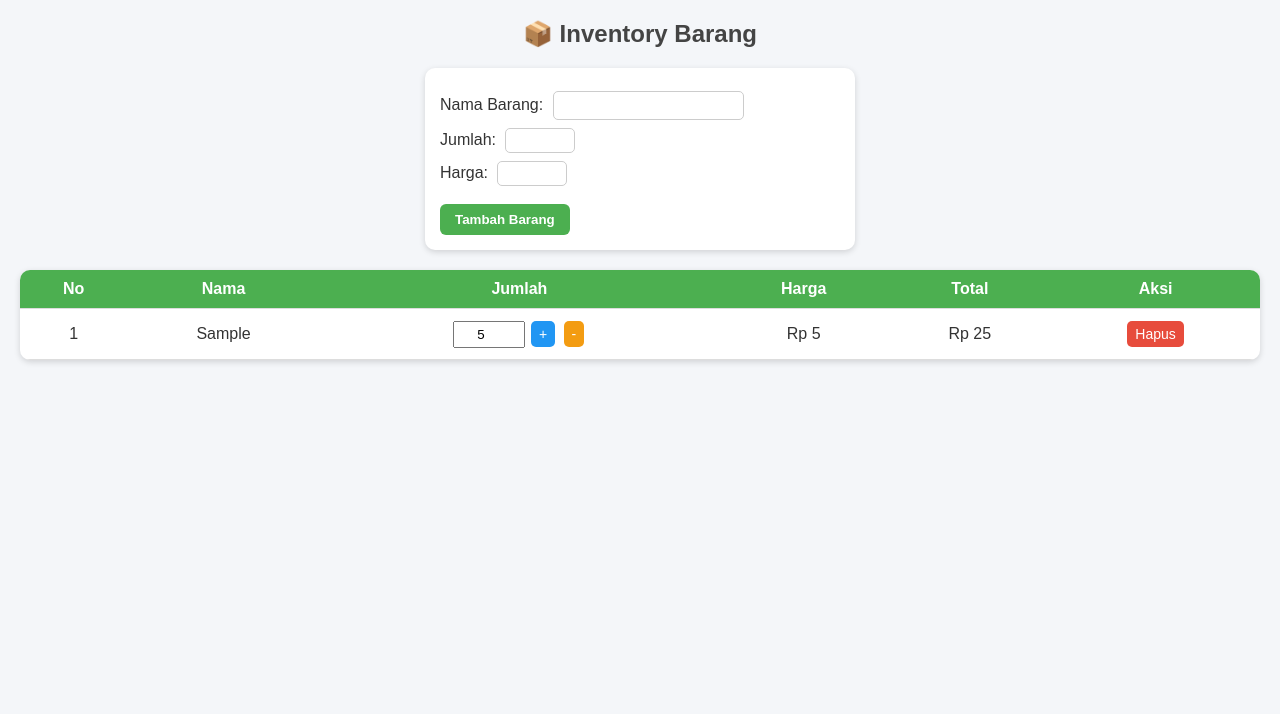
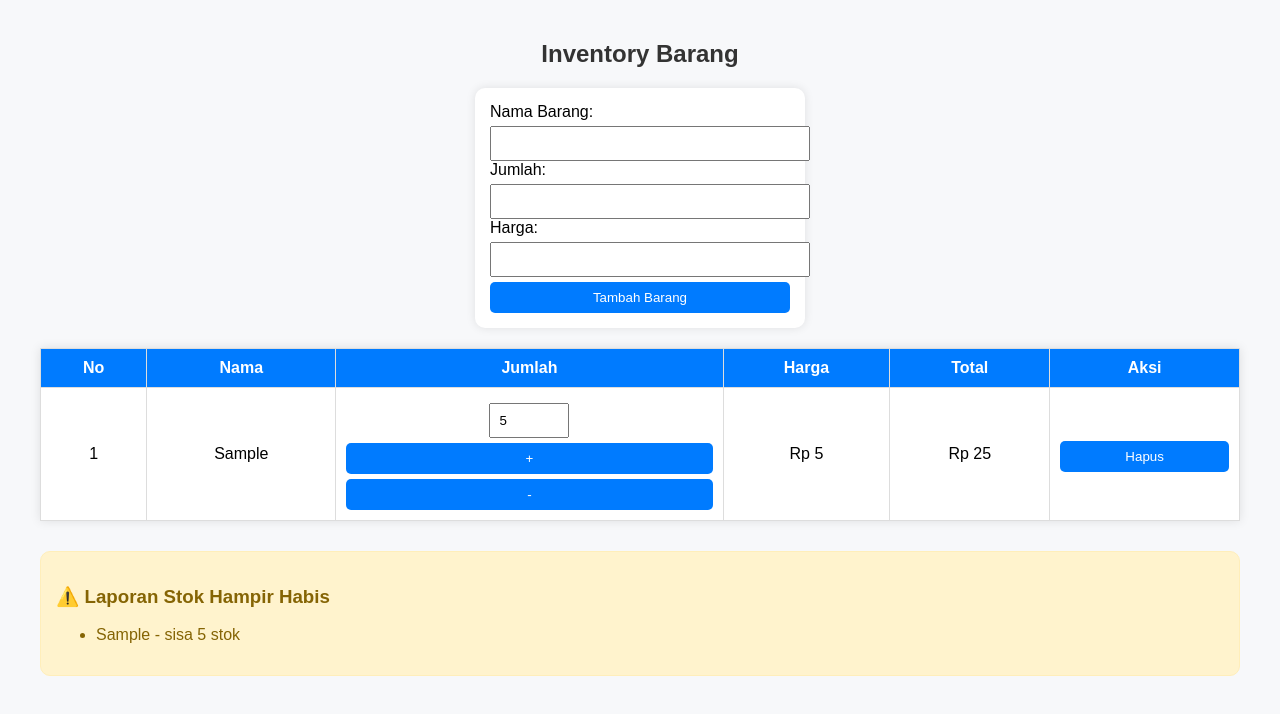
Before and after one commit to msyaidhusen-dot/web-Inventory, a plain HTML site: page index.html in a window 1280 px wide. Both pictures are taken after typing "Sample", "5", "5" into the empty fields and a click on the button "Tambah Barang". Drawn offline with Linux system fonts and the light colour scheme.

Commit message:
Update fitur laporan stok

```diff
--- a/index.html
+++ b/index.html
@@ -2,110 +2,78 @@
 <html lang="id">
 <head>
   <meta charset="UTF-8">
-  <title>Inventory Sederhana</title>
+  <title>Inventory Barang</title>
   <style>
     body {
       font-family: Arial, sans-serif;
-      margin: 20px;
-      background: #f4f6f9;
-      color: #333;
+      margin: 40px;
+      background-color: #f7f8fa;
     }
     h2 {
       text-align: center;
-      color: #444;
+      color: #333;
     }
     form {
-      background: #fff;
+      background: white;
       padding: 15px;
       border-radius: 10px;
-      box-shadow: 0 2px 6px rgba(0,0,0,0.15);
-      max-width: 400px;
-      margin: 0 auto 20px auto;
+      box-shadow: 0 0 10px rgba(0,0,0,0.1);
+      margin-bottom: 20px;
+      width: 300px;
+      margin-left: auto;
+      margin-right: auto;
     }
-    form label {
-      display: block;
-      margin: 8px 0;
+    input, button {
+      padding: 8px;
+      margin-top: 5px;
+      width: 100%;
     }
-    form input {
-      padding: 6px;
-      margin-left: 5px;
-      border: 1px solid #ccc;
-      border-radius: 5px;
-    }
-    form button {
-      margin-top: 10px;
-      padding: 8px 15px;
-      background: #4CAF50;
-      border: none;
-      color: white;
-      font-weight: bold;
-      border-radius: 6px;
-      cursor: pointer;
-    }
-    form button:hover {
-      background: #45a049;
-    }
-
     table {
       width: 100%;
       border-collapse: collapse;
-      background: #fff;
-      border-radius: 10px;
-      overflow: hidden;
-      box-shadow: 0 2px 6px rgba(0,0,0,0.15);
+      background: white;
+      box-shadow: 0 0 10px rgba(0,0,0,0.1);
     }
     th, td {
       padding: 10px;
+      border: 1px solid #ddd;
       text-align: center;
-      border-bottom: 1px solid #ddd;
     }
     th {
-      background: #4CAF50;
+      background-color: #007bff;
       color: white;
     }
-    tr:hover {
-      background: #f1f1f1;
+    button {
+      cursor: pointer;
+      border: none;
+      background-color: #007bff;
+      color: white;
+      border-radius: 5px;
     }
-
-    input[type="number"] {
-      width: 60px;
-      padding: 4px;
-      text-align: center;
+    button:hover {
+      background-color: #0056b3;
     }
-
-    /* Tombol kecil */
-    td button {
-      padding: 5px 8px;
-      margin: 2px;
-      border: none;
-      border-radius: 5px;
-      cursor: pointer;
-      font-size: 14px;
-    }
-    td button:hover {
-      opacity: 0.8;
-    }
-    .btn-plus {
-      background: #2196F3;
-      color: white;
-    }
-    .btn-minus {
-      background: #f39c12;
-      color: white;
-    }
-    .btn-hapus {
-      background: #e74c3c;
-      color: white;
+    #laporan {
+      margin-top: 30px;
+      padding: 15px;
+      background: #fff3cd;
+      color: #856404;
+      border: 1px solid #ffeeba;
+      border-radius: 10px;
+      display: none;
     }
   </style>
 </head>
 <body>
-  <h2>📦 Inventory Barang</h2>
+  <h2>Inventory Barang</h2>
 
   <form id="formBarang">
-    <label>Nama Barang: <input type="text" id="nama" required></label>
-    <label>Jumlah: <input type="number" id="jumlah" required min="1"></label>
-    <label>Harga: <input type="number" id="harga" required min="0"></label>
+    <label>Nama Barang:</label>
+    <input type="text" id="nama" required>
+    <label>Jumlah:</label>
+    <input type="number" id="jumlah" required>
+    <label>Harga:</label>
+    <input type="number" id="harga" required>
     <button type="submit">Tambah Barang</button>
   </form>
 
@@ -123,27 +91,36 @@
     <tbody id="tabelBarang"></tbody>
   </table>
 
+  <div id="laporan">
+    <h3>⚠️ Laporan Stok Hampir Habis</h3>
+    <ul id="daftarLaporan"></ul>
+  </div>
+
   <script>
     const form = document.getElementById('formBarang');
     const tabelBody = document.getElementById('tabelBarang');
-    let dataBarang = [];
+    const laporanDiv = document.getElementById('laporan');
+    const daftarLaporan = document.getElementById('daftarLaporan');
+
+    let dataBarang = JSON.parse(localStorage.getItem("dataBarang")) || [];
 
     form.addEventListener('submit', function(e) {
       e.preventDefault();
-
       let nama = document.getElementById('nama').value.trim();
       let jumlah = parseInt(document.getElementById('jumlah').value);
       let harga = parseInt(document.getElementById('harga').value);
 
-      if (!nama || isNaN(jumlah) || jumlah < 1 || isNaN(harga) || harga < 0) {
-        alert("Input tidak valid!");
-        return;
+      if (nama && jumlah > 0 && harga > 0) {
+        dataBarang.push({ nama, jumlah, harga });
+        simpanData();
+        tampilkanBarang();
+        form.reset();
       }
+    });
 
-      dataBarang.push({ nama, jumlah, harga });
-      tampilkanBarang();
-      form.reset();
-    });
+    function simpanData() {
+      localStorage.setItem("dataBarang", JSON.stringify(dataBarang));
+    }
 
     function tampilkanBarang() {
       tabelBody.innerHTML = "";
@@ -154,51 +131,63 @@
             <td>${i+1}</td>
             <td>${barang.nama}</td>
             <td>
-              <input type="number" value="${barang.jumlah}" min="1"
-                     onchange="ubahJumlah(${i}, this.value)">
-              <button class="btn-plus" onclick="tambahStok(${i})">+</button>
-              <button class="btn-minus" onclick="kurangStok(${i})">-</button>
+              <input type="number" value="${barang.jumlah}" min="1" style="width:60px" onchange="ubahStok(${i}, this.value)">
+              <button onclick="tambahStok(${i})">+</button>
+              <button onclick="kurangStok(${i})">-</button>
             </td>
             <td>Rp ${barang.harga.toLocaleString()}</td>
             <td>Rp ${total.toLocaleString()}</td>
-            <td><button class="btn-hapus" onclick="hapusBarang(${i})">Hapus</button></td>
+            <td><button onclick="hapusBarang(${i})">Hapus</button></td>
           </tr>
         `;
         tabelBody.innerHTML += row;
       });
+      tampilkanLaporan();
     }
 
     function hapusBarang(i) {
-      if (confirm("Yakin hapus barang ini?")) {
-        dataBarang.splice(i, 1);
-        tampilkanBarang();
-      }
+      dataBarang.splice(i, 1);
+      simpanData();
+      tampilkanBarang();
     }
 
     function tambahStok(i) {
       dataBarang[i].jumlah++;
+      simpanData();
       tampilkanBarang();
     }
 
     function kurangStok(i) {
       if (dataBarang[i].jumlah > 1) {
         dataBarang[i].jumlah--;
+        simpanData();
+        tampilkanBarang();
       } else {
         alert("Jumlah stok minimal 1");
       }
-      tampilkanBarang();
     }
 
-    function ubahJumlah(i, nilaiBaru) {
-      let val = parseInt(nilaiBaru);
-      if (isNaN(val) || val < 1) {
-        alert("Jumlah stok minimal 1");
+    function ubahStok(i, newValue) {
+      let val = parseInt(newValue);
+      if (val > 0) {
+        dataBarang[i].jumlah = val;
+        simpanData();
         tampilkanBarang();
-        return;
       }
-      dataBarang[i].jumlah = val;
-      tampilkanBarang();
     }
+
+    function tampilkanLaporan() {
+      let stokMenipis = dataBarang.filter(b => b.jumlah <= 5);
+      if (stokMenipis.length > 0) {
+        laporanDiv.style.display = "block";
+        daftarLaporan.innerHTML = stokMenipis.map(b => `<li>${b.nama} - sisa ${b.jumlah} stok</li>`).join("");
+      } else {
+        laporanDiv.style.display = "none";
+      }
+    }
+
+    // Tampilkan saat halaman pertama kali dibuka
+    tampilkanBarang();
   </script>
 </body>
 </html>
```
